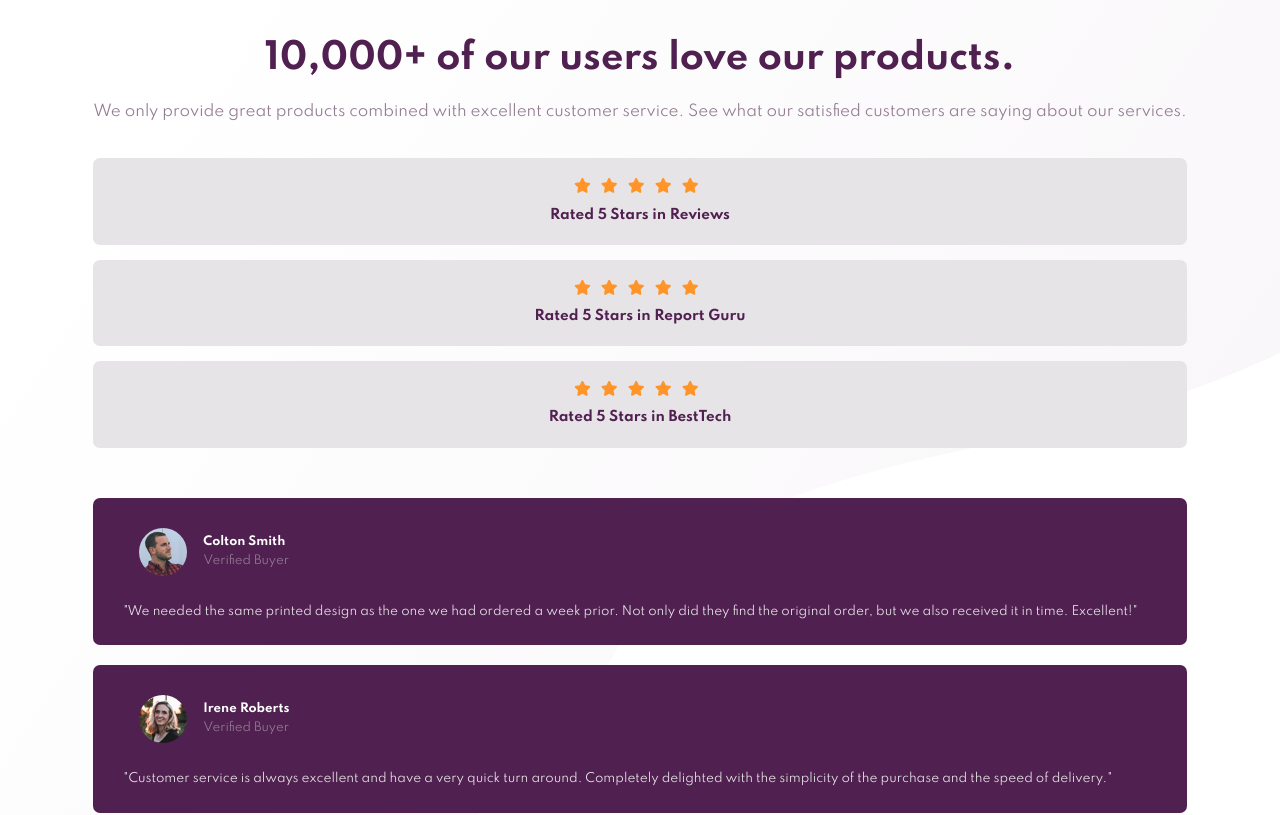
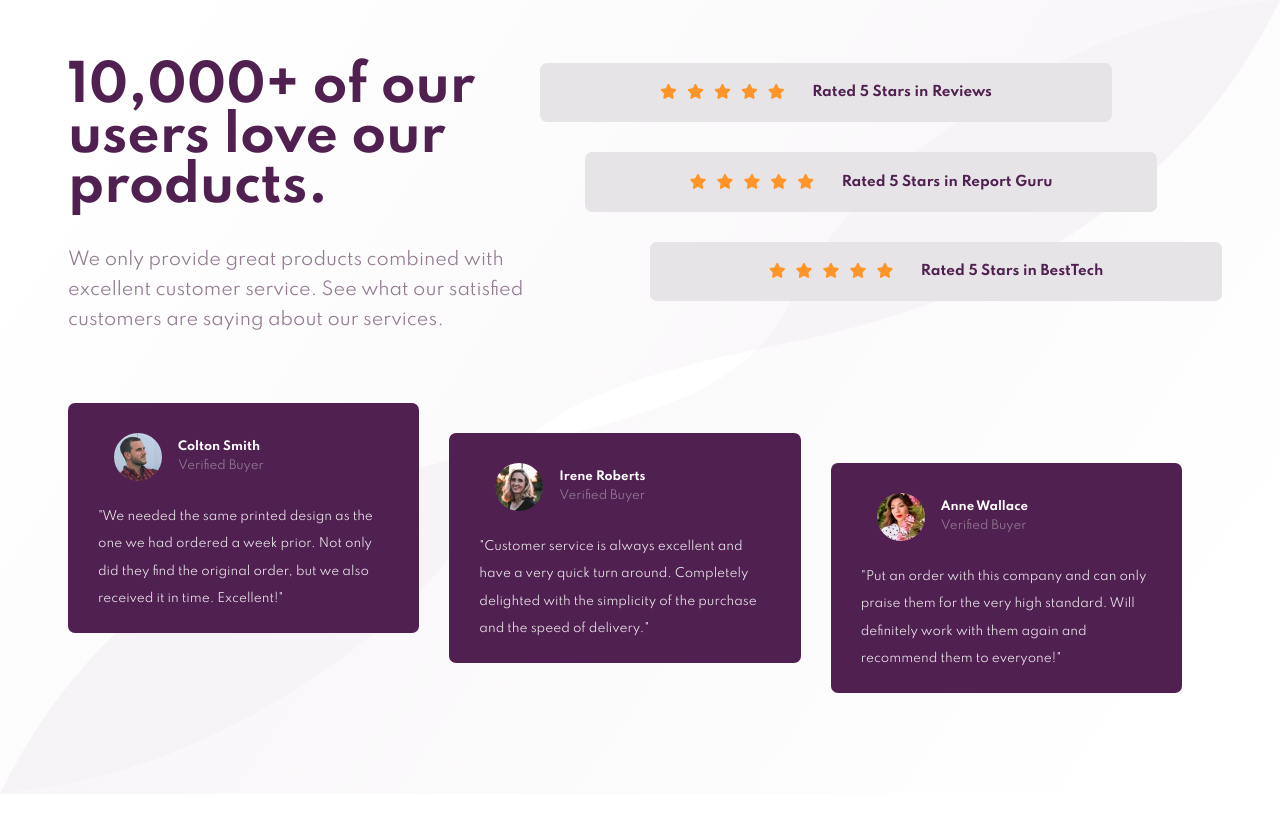
Before and after one commit to sarahalyahya/social-proof-ui, a plain HTML site: page index.html in a window 1280 px wide. Shown: the top 815 px of the page. Drawn offline with Linux system fonts and the light colour scheme.

Commit message:
desktop design

```diff
--- a/index.html
+++ b/index.html
@@ -19,6 +19,7 @@
   </head>
   <body>
     <div class="container">
+      <div class="top">
         <div class="intro">
           <h1>10,000+ of our users love our products.</h1>
           <p class="text--grayish">
@@ -57,6 +58,7 @@
               <i class="fas fa-star rating--checked"></i>
             </div>
             <h2>Rated 5 Stars in BestTech</h2>
+          </div>
         </div>
       </div>
       <div class="testimonials">
--- a/style.css
+++ b/style.css
@@ -13,7 +13,8 @@ html {
 
 body {
   font-family: "Spartan", Arial, Helvetica, sans-serif;
-  background: url("imgs/bg-pattern-top-mobile.svg");
+  background: url("imgs/bg-pattern-top-mobile.svg"),
+    url("imgs/bg-pattern-bottom-mobile.svg");
   background-size: cover;
   background-repeat: no-repeat;
   display: flex;
@@ -131,3 +132,78 @@ h1 {
   flex-direction: column;
   margin-top: 1.2rem;
 }
+
+@media screen and (min-width: 768px) {
+  .container {
+    margin: 1rem 10rem;
+  }
+}
+
+@media screen and (min-width: 1024px) {
+  body {
+    background: url("imgs/bg-pattern-top-desktop.svg"),
+      url("imgs/bg-pattern-bottom-desktop.svg");
+    background-size: cover;
+    background-repeat: no-repeat;
+  }
+  .container {
+    margin: 2rem 6rem;
+  }
+  h1 {
+    font-size: 5rem;
+    line-height: 5rem;
+  }
+  .top {
+    display: flex;
+    flex-direction: row;
+    justify-content: space-between;
+  }
+  .intro {
+    width: 40%;
+    text-align: left;
+  }
+
+  .intro p {
+    font-size: 1.75rem;
+    line-height: 3rem;
+  }
+
+  .ratings {
+    width: 50%;
+  }
+
+  .rating-card {
+    flex-direction: row;
+    padding-top: 1rem;
+    margin-bottom: 3rem;
+  }
+  .rating__star-group {
+    margin-right: 2rem;
+  }
+
+  .rating-card:first-child {
+    transform: translateX(-100px);
+  }
+  .rating-card:nth-child(2) {
+    transform: translateX(-55px);
+  }
+  .rating-card:nth-child(3) {
+    transform: translateX(10px);
+  }
+  .testimonials {
+    flex-direction: row;
+    justify-content: space-between;
+  }
+
+  .testimonial-card {
+    margin-right: 3rem;
+    width: 60%;
+  }
+
+  .testimonial-card:nth-child(2) {
+    transform: translateY(30px);
+  }
+  .testimonial-card:nth-child(3) {
+    transform: translateY(60px);
+  }
+}
```
Lines whose indentation alone changed are shown as unchanged.
